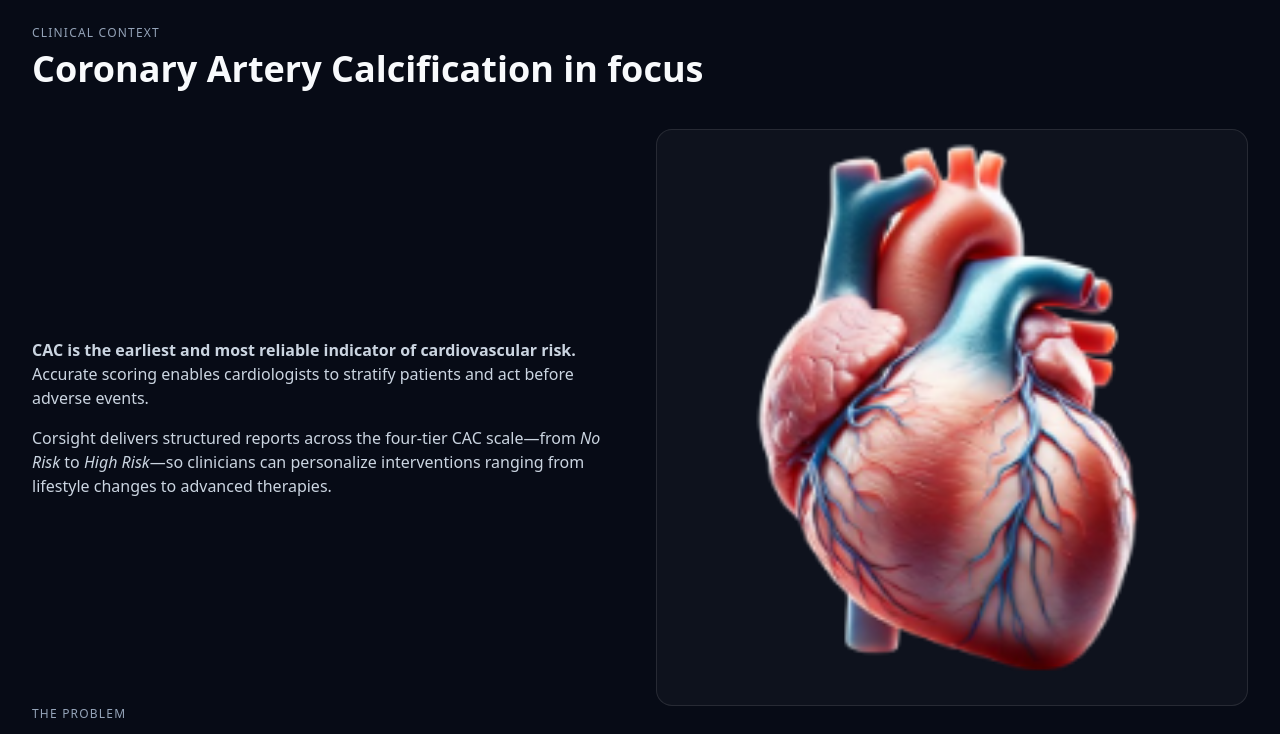
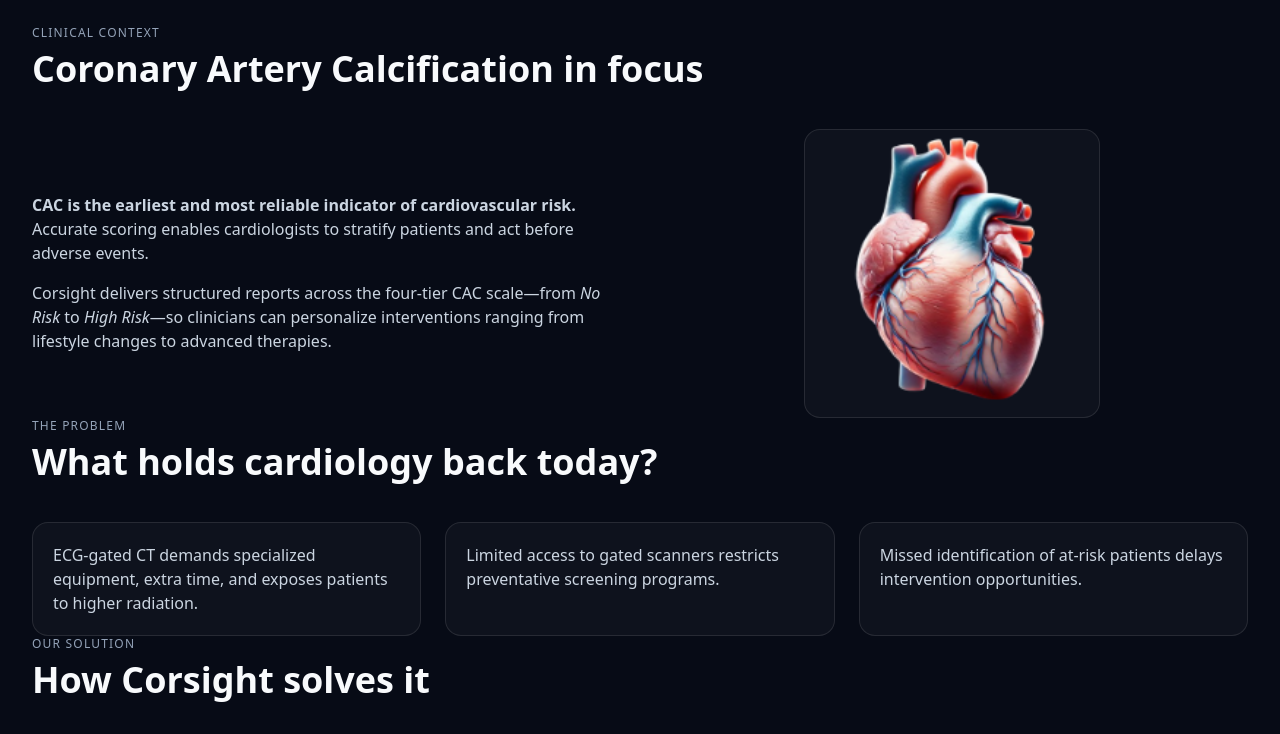
Before and after one commit to BiocliqAI/website-new, a React (Vite) app: page /corsight in a window 1280 px wide. Shown: the part 660-1394 px from the top of the page. Built offline with nearby package versions, Linux system fonts and the light colour scheme.

Commit message:
style: reduce corsight overview image footprint
Co-authored-by: factory-droid[bot] <138933559+factory-droid[bot]@users.noreply.github.com>

```diff
--- a/src/pages/CorsightPage.tsx
+++ b/src/pages/CorsightPage.tsx
@@ -125,8 +125,10 @@ export default function CorsightPage() {
               Corsight delivers structured reports across the four-tier CAC scale&mdash;from <em>No Risk</em> to <em>High Risk</em>&mdash;so clinicians can personalize interventions ranging from lifestyle changes to advanced therapies.
             </p>
           </div>
-          <div className="rounded-2xl border border-white/10 bg-white/[0.03] overflow-hidden">
-            <img src="/corsight-overview.png" alt="Corsight clinical overview" className="w-full h-full object-cover" />
+          <div className="flex justify-center">
+            <div className="w-full md:w-1/2 rounded-2xl border border-white/10 bg-white/[0.03] overflow-hidden">
+              <img src="/corsight-overview.png" alt="Corsight clinical overview" className="w-full h-full object-cover" />
+            </div>
           </div>
         </div>
       </Section>
```
